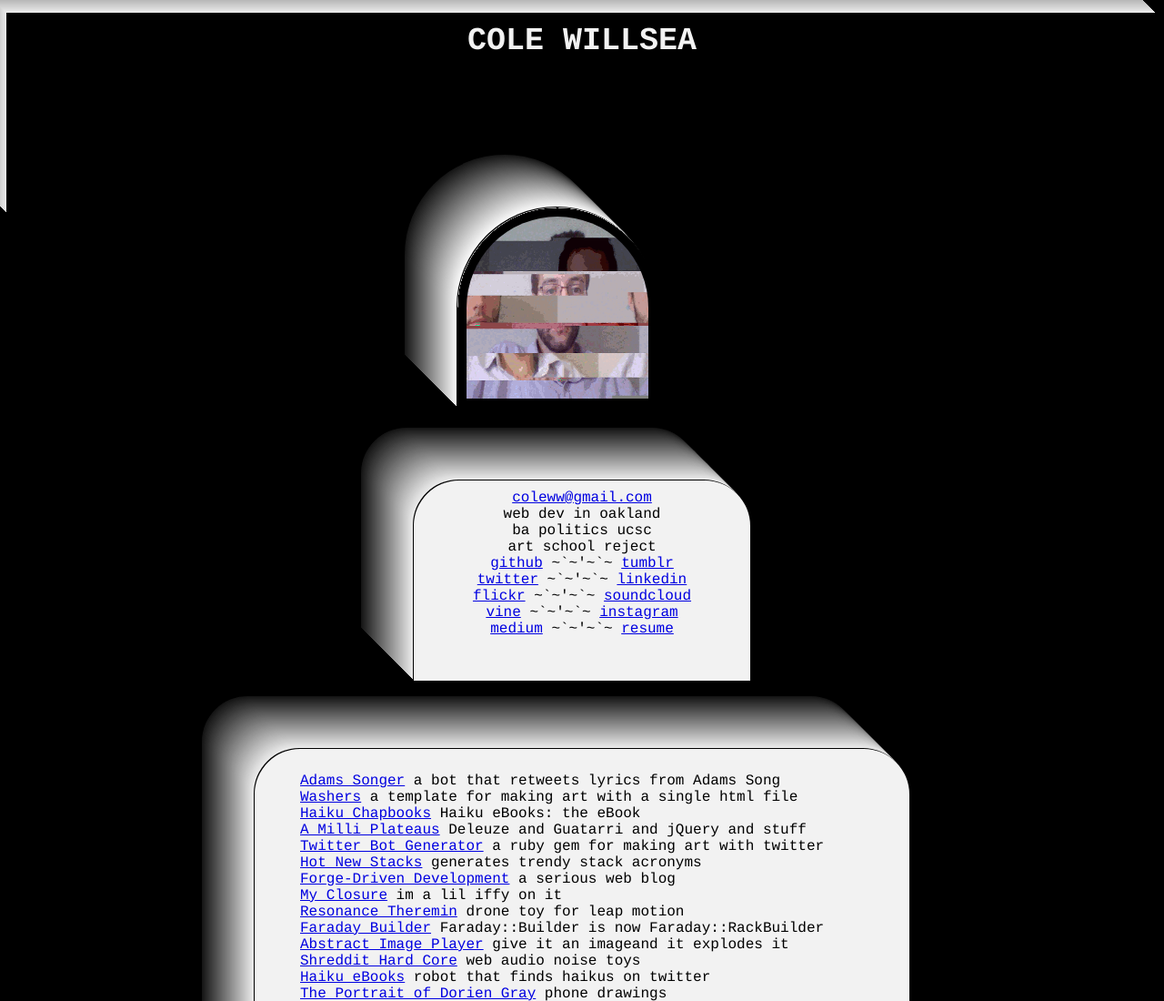
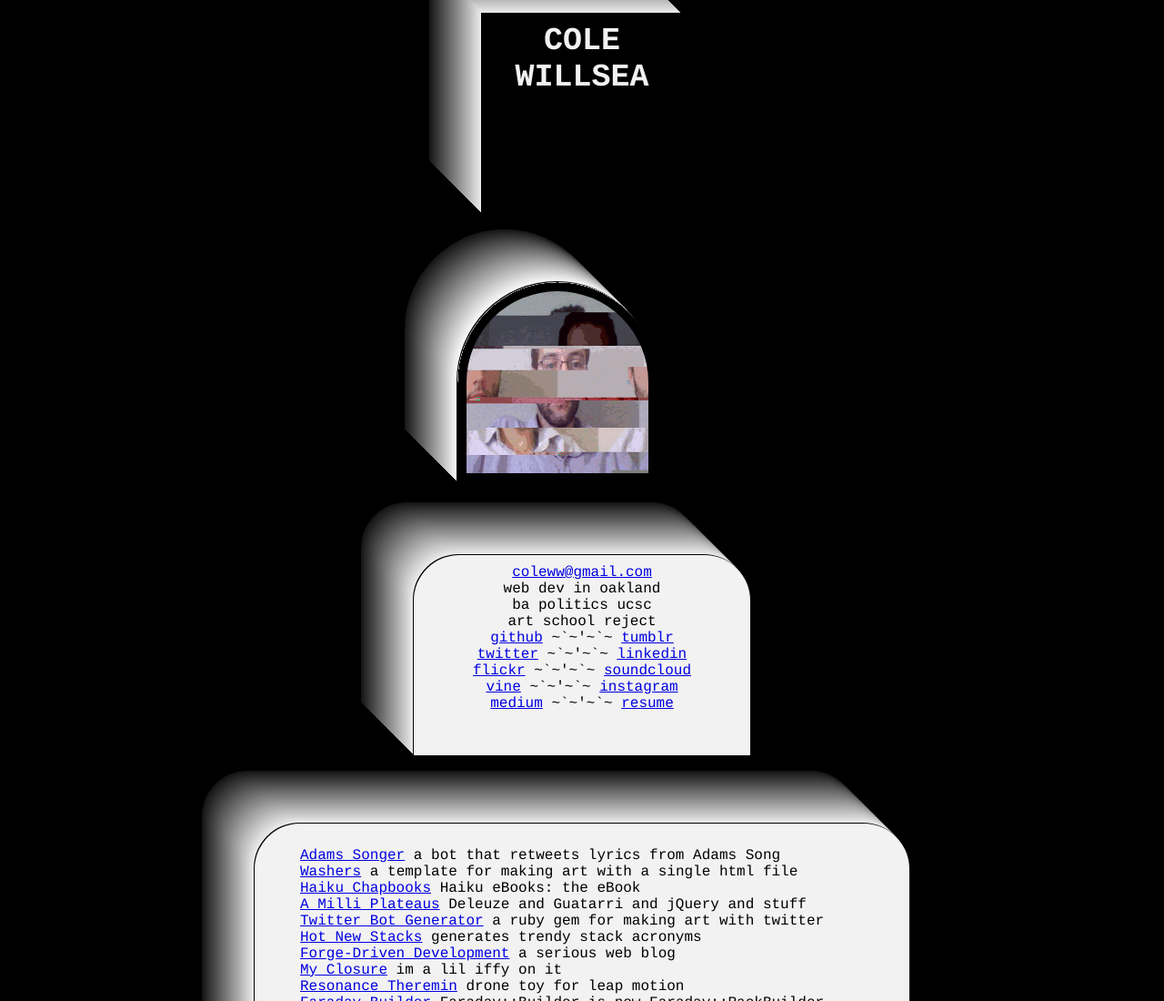
Before and after one commit to coleww/personalsitearchive, a plain HTML site: page index.html in a window 1280 px wide. Shown: the top 1100 px of the page at 91% size. Drawn offline with Linux system fonts and the light colour scheme.

Commit message:
Update index.html

```diff
--- a/index.html
+++ b/index.html
@@ -101,7 +101,7 @@
 <body style="font-family: courier; background-color: black;">
   <center>
 
-    <h1 class="cube" style="color: white; margin-top: 15px; margin-bottom: -7px; opacity: 0.95; font-size: 35px;">COLE WILLSEA</h1>
+    <h1 class="cube" style="color: white; margin-top: 15px; max-width: 100px; opacity: 0.95; font-size: 35px;">COLE WILLSEA</h1>
     <img src='./back.gif' alt="me with glitch and gif" style="height: auto; max-width: 150px; border-radius: 500px 500px 0 0; margin-left: -25px;" class="cube">&nbsp;&nbsp;&nbsp;</div>
     <div style="background: white; width: 350px; padding: 10px; opacity: 0.95; border-radius: 50px 50px 0 0;" class="cube">
         <a href="mailto:coleww@gmail.com">coleww@gmail.com</a>
```
